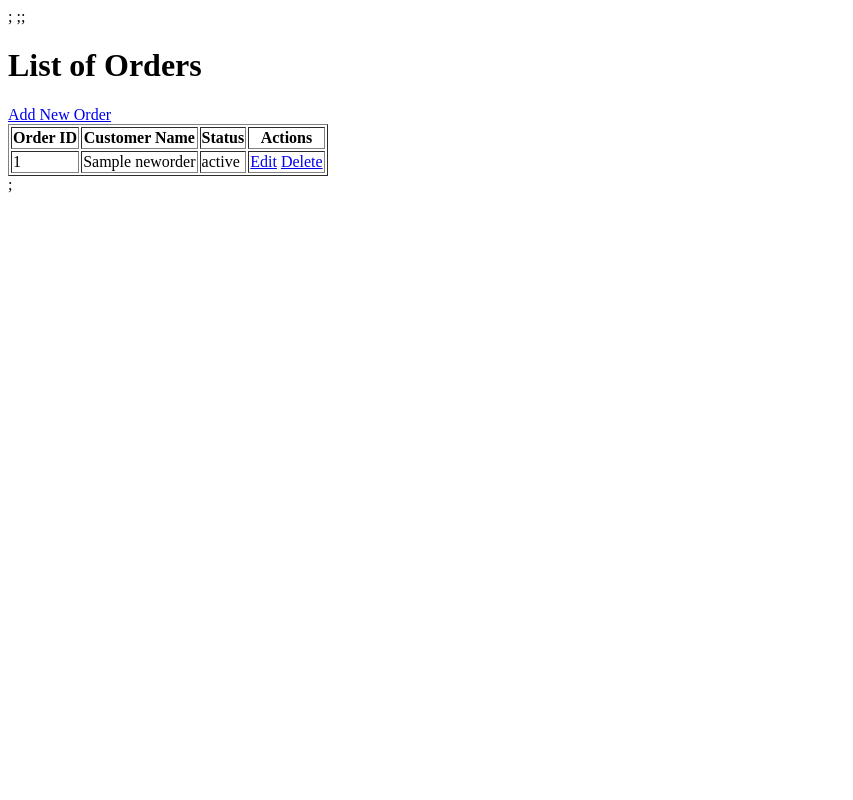
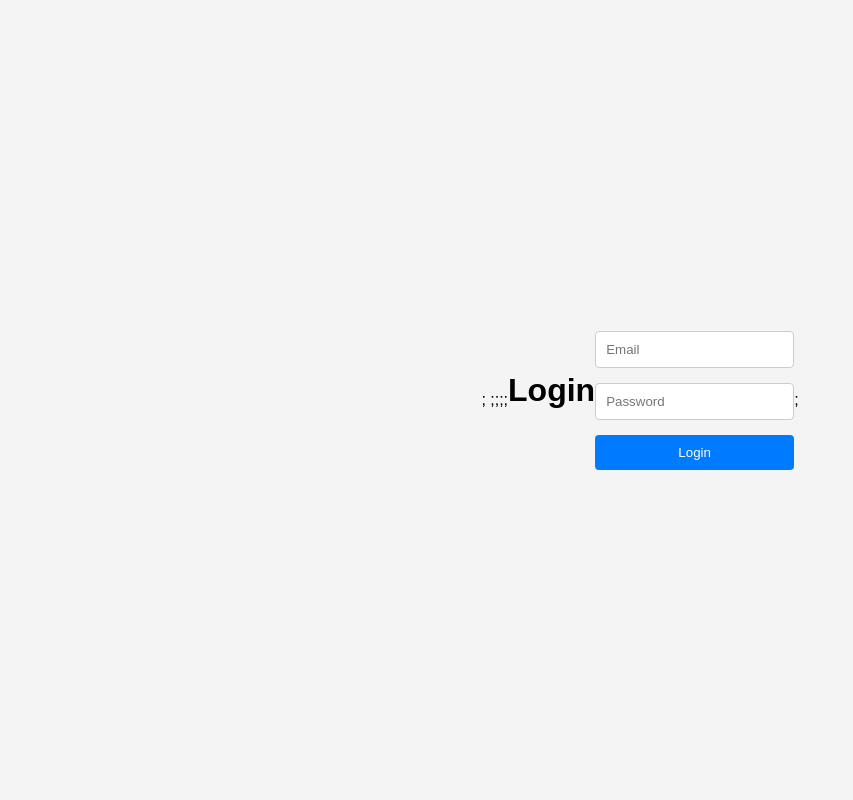
Before and after one commit to fjramirezg/Proyecto_SENA-, a PHP site: page / in a window 1280 px wide. Shown: the whole page, without its empty margins (0-853 px from the left). Run offline with PHP 8.4, Linux system fonts and the light colour scheme; tables that the repository leaves empty or names only in its code hold one stand-in row (values such as "Sample post").

Commit message:
Login y Home Agregados

```diff
--- /dev/null
+++ b/controllers/UserController.php
@@ -0,0 +1,82 @@
+<?php
+require_once 'models/User.php';
+
+class UserController
+{
+    private $userModel;
+
+    public function __construct($pdo)
+    {
+        $this->userModel = new User($pdo);
+    }
+
+    public function login()
+    {
+        if ($_SERVER['REQUEST_METHOD'] == 'POST') {
+            $email = $_POST['email'];
+            $password = $_POST['password'];
+            $user = $this->userModel->getUserByEmail($email);
+
+            if ($user && password_verify($password, $user['password'])) {
+                session_start();
+                $_SESSION['user_id'] = $user['ID_Usuario'];
+                $_SESSION['user_name'] = $user['usuario'];
+                header('Location: index.php?action=home');
+                exit; // Asegúrate de incluir esto para evitar la ejecución del resto del script
+            } else {
+                $error = "Invalid email or password";
+                include 'views/login.php';
+            }
+        } else {
+            include 'views/login.php';
+        }
+    }
+
+
+    public function logout()
+    {
+        session_start();
+        session_destroy();
+        header('Location: index.php?action=login');
+    }
+
+    public function home()
+    {
+        session_start();
+        if (!isset($_SESSION['user_id'])) {
+            header('Location: index.php?action=login');
+            exit;
+        }
+        include 'views/home.php';
+    }
+
+    public function changePassword()
+    {
+        session_start();
+        if ($_SERVER['REQUEST_METHOD'] == 'POST') {
+            $newPassword = password_hash($_POST['new_password'], PASSWORD_DEFAULT);
+            $this->userModel->changePassword($_SESSION['user_id'], $newPassword);
+            header('Location: index.php?action=home');
+        } else {
+            include 'views/change_password.php';
+        }
+    }
+
+    public function editUser()
+    {
+        session_start();
+        if ($_SERVER['REQUEST_METHOD'] == 'POST') {
+            $data = [
+                'usuario' => $_POST['usuario'],
+                'email' => $_POST['email'],
+                'rol' => $_POST['rol'],
+            ];
+            $this->userModel->updateUser($_SESSION['user_id'], $data);
+            header('Location: index.php?action=home');
+        } else {
+            $user = $this->userModel->getUserByEmail($_SESSION['user_name']);
+            include 'views/edit_user.php';
+        }
+    }
+}
+?>;
--- /dev/null
+++ b/css/styles_login.css
@@ -0,0 +1,65 @@
+/* Reset de márgenes y padding */
+* {
+  margin: 0;
+  padding: 0;
+  box-sizing: border-box;
+}
+
+body {
+  font-family: Arial, sans-serif;
+  background-color: #f4f4f4;
+  display: flex;
+  justify-content: center;
+  align-items: center;
+  height: 100vh;
+}
+
+.container {
+  background-color: #fff;
+  padding: 20px;
+  border-radius: 8px;
+  box-shadow: 0 2px 10px rgba(0, 0, 0, 0.1);
+  width: 300px;
+}
+
+h1 {
+  text-align: center;
+  margin-bottom: 20px;
+}
+
+.error {
+  color: red;
+  text-align: center;
+  margin-bottom: 15px;
+}
+
+form {
+  display: flex;
+  flex-direction: column;
+}
+
+input[type="email"],
+input[type="password"] {
+  padding: 10px;
+  margin-bottom: 15px;
+  border: 1px solid #ccc;
+  border-radius: 4px;
+}
+
+input[type="email"]:focus,
+input[type="password"]:focus {
+  border-color: #007bff; /* Color de borde al enfocar */
+}
+
+button {
+  padding: 10px;
+  background-color: #007bff; /* Color del botón */
+  color: white;
+  border: none;
+  border-radius: 4px;
+  cursor: pointer;
+}
+
+button:hover {
+  background-color: #0056b3; /* Color del botón al pasar el mouse */
+}
--- a/index.php
+++ b/index.php
@@ -1,10 +1,12 @@
 <?php
 require_once 'config/database.php';
 require_once 'controllers/OrderController.php';
+require_once 'controllers/UserController.php';
 
 $controller = new OrderController($pdo);
+$userController = new UserController($pdo);
 
-$action = isset($_GET['action']) ? $_GET['action'] : 'list';
+$action = isset($_GET['action']) ? $_GET['action'] : 'login';
 
 switch ($action) {
     case 'add':
@@ -19,8 +21,15 @@ switch ($action) {
         $controller->delete($id);
         break;
     case 'list':
-    default:
         $controller->list();
         break;
-}
+    case 'login':
+        $userController->login();
+        break;
+    case 'logout':
+        $userController->logout();
+        break;
+    case 'home':
+        $userController->home();
+    }
 ?>;
--- /dev/null
+++ b/models/User.php
@@ -0,0 +1,50 @@
+<?php
+require_once 'config/database.php';
+
+class User
+{
+    private $pdo;
+
+    public function __construct($pdo)
+    {
+        $this->pdo = $pdo;
+    }
+
+    public function createUser($data)
+    {
+        $sql = "INSERT INTO login (usuario, email, password, rol) VALUES (:usuario, :email, :password, :rol)";
+        $stmt = $this->pdo->prepare($sql);
+        return $stmt->execute($data);
+    }
+
+    public function getUserByEmail($email)
+    {
+        $sql = "SELECT * FROM login WHERE email = :email";
+        $stmt = $this->pdo->prepare($sql);
+        $stmt->execute(['email' => $email]);
+        return $stmt->fetch(PDO::FETCH_ASSOC);
+    }
+
+    public function updateUser($id, $data)
+    {
+        $sql = "UPDATE login SET usuario = :usuario, email = :email, rol = :rol WHERE ID_Usuario = :id";
+        $data['id'] = $id;
+        $stmt = $this->pdo->prepare($sql);
+        return $stmt->execute($data);
+    }
+
+    public function changePassword($id, $newPassword)
+    {
+        $sql = "UPDATE login SET password = :password WHERE ID_Usuario = :id";
+        $stmt = $this->pdo->prepare($sql);
+        return $stmt->execute(['password' => $newPassword, 'id' => $id]);
+    }
+
+    public function deleteUser($id)
+    {
+        $sql = "DELETE FROM login WHERE ID_Usuario = :id";
+        $stmt = $this->pdo->prepare($sql);
+        return $stmt->execute(['id' => $id]);
+    }
+}
+?>;
--- a/views/add_order.php
+++ b/views/add_order.php
@@ -8,7 +8,7 @@
 <body>
     <h1>Add Order</h1>
     <form method="POST" action="">
-        <input type="text" name="customer_id" placeholder="Customer ID" required>
+        <!-- <input type="text" name="customer_id" placeholder="Customer ID" required> -->
         <input type="text" name="customer_name" placeholder="Customer Name" required>
         <input type="email" name="customer_email" placeholder="Customer Email" required>
         <input type="text" name="status" placeholder="Status" required>
--- a/views/list_orders.php
+++ b/views/list_orders.php
@@ -8,6 +8,8 @@
 <body>
     <h1>List of Orders</h1>
     <a href="index.php?action=add">Add New Order</a>
+    <a href="logout.php" style="float:right;">Logout</a>
+
     <table border="1">
         <tr>
             <th>Order ID</th>
--- /dev/null
+++ b/views/login.php
@@ -0,0 +1,24 @@
+<!DOCTYPE html>
+<html>
+
+<head>
+    <title>Login</title>
+
+    <link rel="stylesheet" href="../Proyecto_/css/styles_login.css">
+</head>
+
+<body>
+    <h1>Login</h1>
+
+    <?php if (isset($error)): ?>
+        <p style="color: red;"><?= htmlspecialchars($error) ?></p>
+    <?php endif; ?>
+
+    <form method="POST" action="login.php">
+        <input type="email" name="email" placeholder="Email" required>
+        <input type="password" name="password" placeholder="Password" required>
+        <button type="submit">Login</button>
+    </form>
+</body>
+
+</html>
```
Also changed, not shown: config/auth.php (added, +17 -0 lines), css/styles.css (added, +41 -0 lines), login.php (added, +20 -0 lines), logout.php (added, +7 -0 lines), views/change_password.php (added, +16 -0 lines), views/edit_user.php (added, +18 -0 lines), views/home.php (added, +24 -0 lines).
